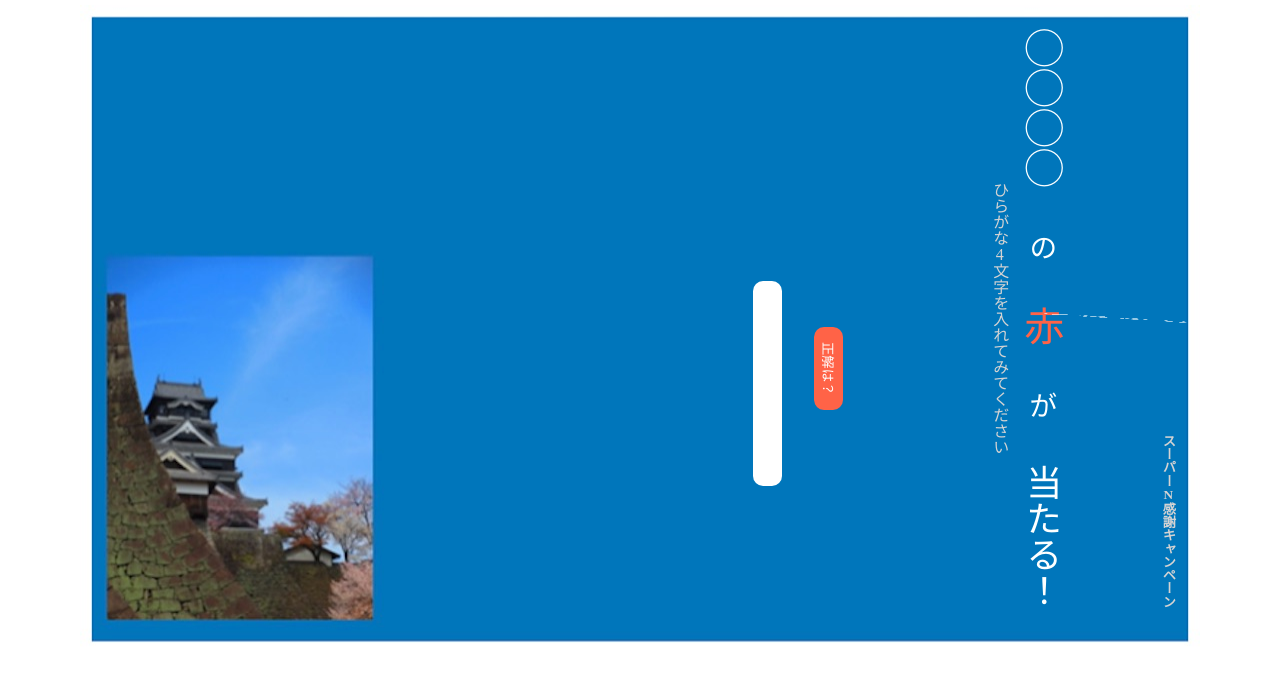
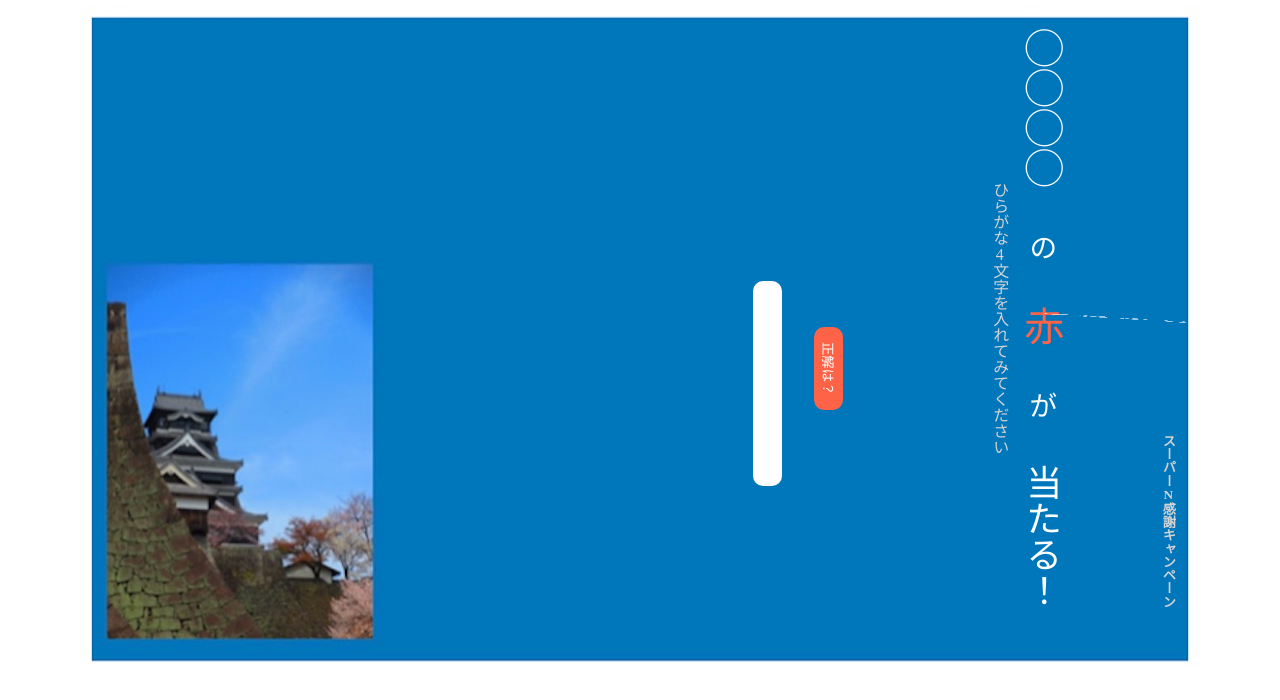
Before and after one commit to HappyKumamoto/Vertical-TastyRed, a plain HTML site: page index.html in a window 1280 px wide. Shown: the top 700 px of the page. Drawn offline with Linux system fonts and the light colour scheme.

Commit message:
Update verticalR.css

```diff
--- a/verticalR.css
+++ b/verticalR.css
@@ -2,7 +2,7 @@ body {
   text-align: center;
   background-image:url(Red.JPEG);
   background-repeat: no-repeat;
-  background-size: 1120px 650px;
+  background-size: 1120px 670px;
   background-position: center top 5px;
   }
 
```
